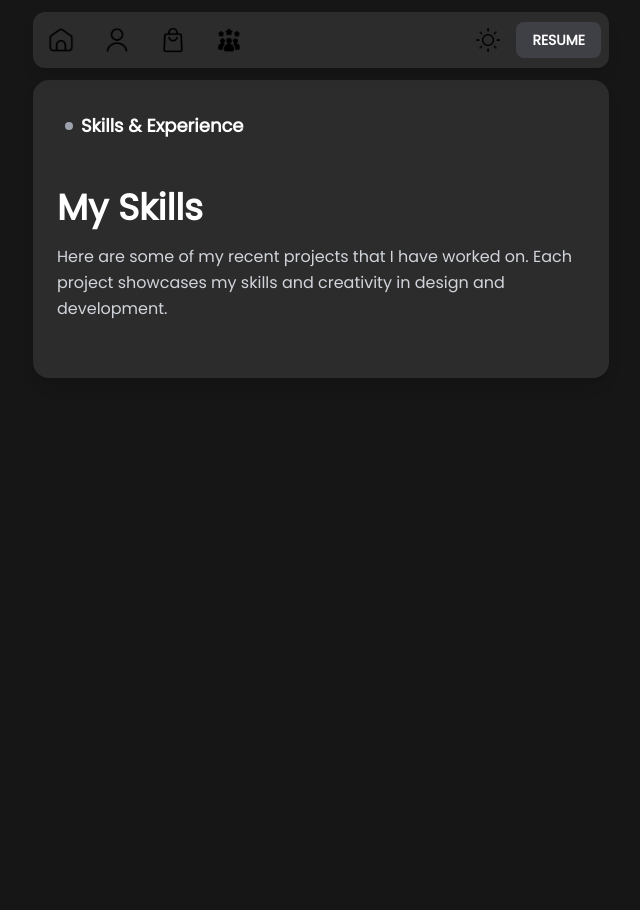
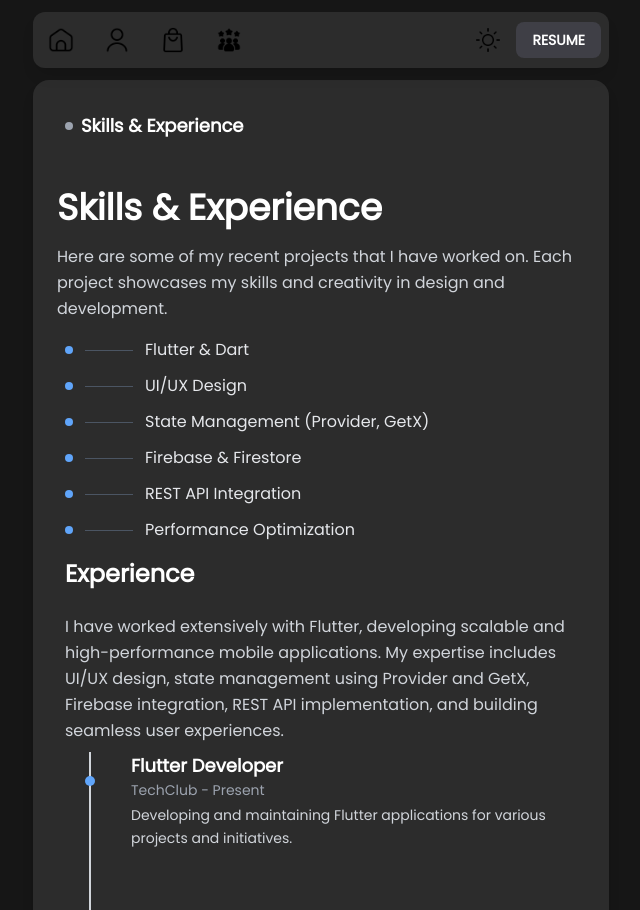
Before and after one commit to MuhammadAhmad338/MyOwnPortfolio, a Next.js app: page /skills in a window 1280 px wide. Shown: the top 910 px of the page, without its empty margins (319-959 px from the left). Before the commit the page ends 800 px from the top, so only its background shows below. Built offline with nearby package versions, Linux system fonts and the light colour scheme.

Commit message:
latest commits

```diff
--- a/app/about/page.tsx
+++ b/app/about/page.tsx
@@ -3,7 +3,8 @@ import Image from 'next/image';
 import Links from '../components/Links';
 import { useSelector } from 'react-redux';
 import Footer from '../components/Footer';
-import women from '../../public/women.jpg';
+import ahmad from '../../public/ahmad.jpg';
+
 import Worktogether from '../components/Worktogether';
 import React, { FC, useEffect, useState } from 'react';
 
@@ -50,7 +51,7 @@ const About: FC = () => {
             <div className="flex flex-col space-y-6 px-4 m-2 sm:m-6 pb-4 rounded-lg bg-gray-200 p-4 shadow-md">
                 <div className="rounded-lg overflow-hidden w-full h-[300px] sm:h-[400px] md:h-[470px] bg-white relative">
                     <Image
-                        src={women}
+                        src={ahmad}
                         alt='Woman portrait'
                         fill
                         className="object-cover"
--- a/app/page.tsx
+++ b/app/page.tsx
@@ -185,6 +185,7 @@ const Home: FC = () => {
             <Worktogether />
             <Links />
             <Footer />
+
         </div>
     );
 }
--- a/app/skills/page.tsx
+++ b/app/skills/page.tsx
@@ -8,16 +8,37 @@ const Skills = () => {
     const darkMode = useSelector((state: any) => state.theme.darkMode);
     const [prevDarkMode, setPrevDarkMode] = useState(darkMode);
 
-
-    // Handle initial mount animation
     useEffect(() => {
         setMounting(false);
     }, []);
 
-    // Track dark mode changes to trigger animation
     useEffect(() => {
         setPrevDarkMode(darkMode);
     }, [darkMode]);
+
+    const experienceData = [
+        {
+            title: "Flutter Developer",
+            company: "TechClub",
+            date: "Present",
+            description: "Developing and maintaining Flutter applications for various projects and initiatives."
+        },
+        {
+            title: "Flutter Developer",
+            company: "Appecient",
+            date: "10 Months",
+            description: "Worked on mobile applications using Flutter, implementing UI/UX designs and integrating APIs."
+        }
+    ];
+
+    const skills = [
+        "Flutter & Dart",
+        "UI/UX Design",
+        "State Management (Provider, GetX)",
+        "Firebase & Firestore",
+        "REST API Integration",
+        "Performance Optimization"
+    ];
 
     return (
         <div
@@ -34,6 +55,7 @@ const Skills = () => {
 
             }}
         >
+
             <div className="flex items-center mb-6 p-6">
                 <div className={`
           w-2 h-2
@@ -44,8 +66,8 @@ const Skills = () => {
                 <span className="text-lg font-bold">Skills & Experience</span>
             </div>
 
-            <div className='px-4 mb-8 pb-4'>
-                <h1 className="text-4xl font-bold mb-4 transition-all duration-500">My Skills</h1>
+            <div className='px-4 pb-4'>
+                <h1 className="text-4xl font-bold mb-4 transition-all duration-500">Skills & Experience</h1>
                 <p className={`
           ${darkMode ? 'text-gray-300' : 'text-gray-600'}
           leading-relaxed
@@ -54,6 +76,71 @@ const Skills = () => {
                     Here are some of my recent projects that I have worked on. Each project showcases my skills and creativity in design and development.
                 </p>
             </div>
+
+            <ul className="space-y-3 px-6">
+                {skills.map((skill, index) => (
+                    <li
+                        key={index}
+                        className={`
+              flex items-center
+              transition-all duration-300
+              ${darkMode ? 'text-gray-200' : 'text-gray-700'}
+            `}
+                    >
+                        {/* Dot */}
+                        <div className={`
+              w-2 h-2 rounded-full
+              ${darkMode ? 'bg-blue-400' : 'bg-blue-500'}
+            `}></div>
+
+                        {/* Line */}
+                        <div className={`
+              w-12 h-px mx-3
+              ${darkMode ? 'bg-gray-600' : 'bg-gray-300'}
+            `}></div>
+
+                        {/* Skill text */}
+                        <span className="font-medium">{skill}</span>
+                    </li>
+                ))}
+            </ul>
+
+            <div className="px-6 py-4">
+                <h2 className="text-2xl font-semibold mb-6 transition-all duration-500">
+                    Experience
+                </h2>
+                <p className={`${darkMode ? 'text-gray-300' : 'text-gray-600'} leading-relaxed transition-all duration-500`}>
+                    I have worked extensively with Flutter, developing scalable and high-performance mobile applications. My expertise includes UI/UX design, state management using Provider and GetX, Firebase integration, REST API implementation, and building seamless user experiences.
+                </p>
+                <div className="relative ml-6 border-l-2 border-gray-300 dark:border-gray-700">
+                    {experienceData.map((exp, index) => (
+                        <div key={index} className="relative pl-10 pb-12">
+
+                            <div
+                                className={`absolute left-[-6px] top-6 w-2.5 h-2.5 rounded-full ${darkMode ? 'bg-blue-400' : 'bg-blue-500'} transition-all duration-500`}
+                            ></div>
+
+                            {/* Content */}
+                            <div className="mt-2">
+                                <h3 className="text-lg font-semibold transition-all duration-500">
+                                    {exp.title}
+                                </h3>
+                                <p className={`text-sm ${darkMode ? "text-gray-400" : "text-gray-500"} mb-1 transition-all duration-500`}>
+                                    {exp.company} - {exp.date}
+                                </p>
+                                <p className={`text-sm ${darkMode ? "text-gray-300" : "text-gray-600"} leading-relaxed transition-all duration-500`}>
+                                    {exp.description}
+                                </p>
+                            </div>
+
+
+                        </div>
+                    ))}
+                </div>
+            </div>
+
+
+
         </div>
     )
 }
```
